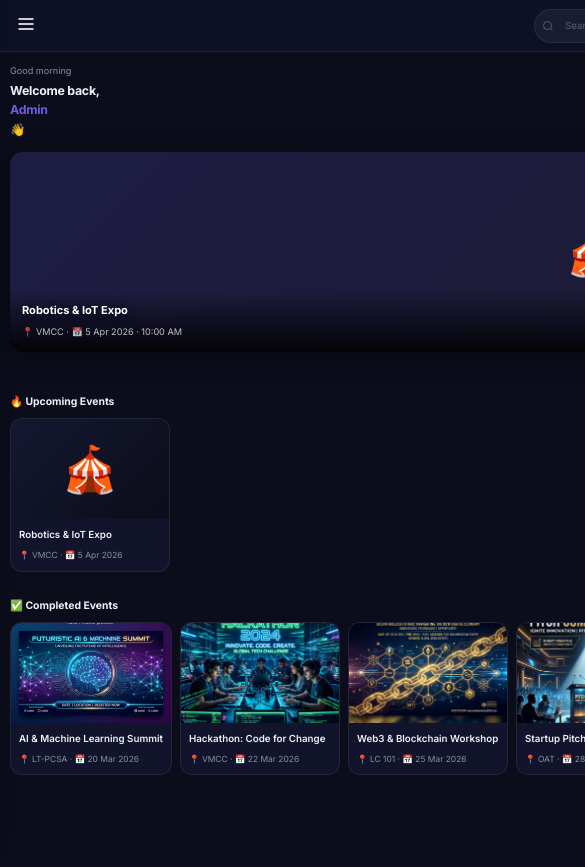
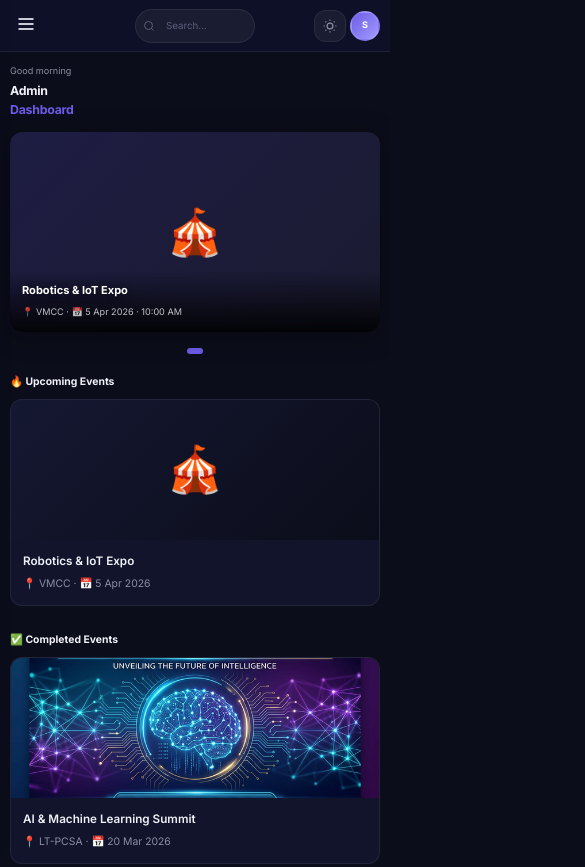
Before and after one commit to Preetamrangapur/vanarrika_2k26, a plain HTML site: page admin.html in a window 390 px wide. Shown: the top 867 px of the page, 585 px wide, since content can reach past the window. Before the commit the page ends 844 px from the top, so only its background shows below. Drawn offline with Linux system fonts and the light colour scheme; sample sign-in values are in the browser's storage.

Commit message:
feat: make home page strictly mobile responsive

```diff
--- a/admin.html
+++ b/admin.html
@@ -48,7 +48,7 @@
     <main class="content">
       <!-- HOME -->
       <div class="section-content active" id="sec-home">
-        <div class="welcome"><p class="welcome__greeting" id="adminGreeting">Good evening</p><h1 class="welcome__title">Welcome back, <span>Admin</span> 👋</h1></div>
+        <div class="welcome"><p class="welcome__greeting" id="adminGreeting">Good evening</p><h1 class="welcome__title">Admin <span>Dashboard</span></h1></div>
         <div id="featuredSliderContainer" class="mb-20"></div>
         <div id="noticesBannerHome" class="mb-20"></div>
         <div class="section-title">🔥 Upcoming Events</div>
@@ -60,7 +60,7 @@
       <div class="section-content" id="sec-dashboard">
         <div class="welcome"><h1 class="welcome__title">📊 <span>Overview</span></h1></div>
         <div class="stats-row" id="statsRow"></div>
-        <div style="display:grid;grid-template-columns:1fr 1fr;gap:20px" id="dashboardGrid">
+        <div class="dashboard-grid" id="dashboardGrid">
           <div class="panel"><div class="panel__header"><div class="panel__title">📅 Recent Events</div></div><div class="panel__body--flush" id="recentEventsList"></div></div>
           <div class="panel"><div class="panel__header"><div class="panel__title">🕒 Recent Activity</div></div><div class="panel__body" id="activityTimeline"></div></div>
         </div>
--- a/styles/dashboard.css
+++ b/styles/dashboard.css
@@ -135,6 +135,7 @@ ul{list-style:none}
 
 /* ---------- STATS CARDS ---------- */
 .stats-row{display:grid;grid-template-columns:repeat(4,1fr);gap:20px;margin-bottom:28px}
+.dashboard-grid { display: grid; grid-template-columns: repeat(2, 1fr); gap: 20px; }
 .stat-card{background:var(--bg-card);backdrop-filter:blur(16px);border:1px solid var(--border);border-radius:var(--radius-lg);padding:22px;transition:var(--transition);cursor:default;position:relative;overflow:hidden}
 .stat-card::before{content:'';position:absolute;top:0;left:0;right:0;height:3px;border-radius:3px 3px 0 0;opacity:0;transition:opacity .3s}
 .stat-card:nth-child(1)::before{background:var(--accent);opacity:1}
@@ -638,6 +639,7 @@ ul{list-style:none}
   .event-grid { grid-template-columns: 1fr; }
   .settings-grid { grid-template-columns: 1fr; }
   .coordinator-cards { grid-template-columns: 1fr; }
+  .dashboard-grid { grid-template-columns: 1fr; }
   .gallery-grid { grid-template-columns: repeat(2, 1fr); gap: 8px; }
   .loc-grid { grid-template-columns: repeat(2, 1fr); }
 }
@@ -1058,30 +1060,32 @@ ul{list-style:none}
 
   /* Scroll Row */
   .scroll-row {
-    gap: 8px;
+    display: grid;
+    grid-template-columns: repeat(auto-fill, minmax(280px, 1fr));
+    gap: 12px;
     padding-bottom: 6px;
-    -webkit-overflow-scrolling: touch;
+    overflow-x: hidden;
   }
 
   .scroll-card {
-    min-width: 160px;
+    min-width: 100%;
     border-radius: var(--radius-md);
   }
 
   .scroll-card__img {
-    height: 100px;
+    height: 140px;
   }
 
   .scroll-card__body {
-    padding: 8px;
+    padding: 12px;
   }
 
   .scroll-card__title {
-    font-size: 0.75rem;
+    font-size: 0.9rem;
   }
 
   .scroll-card__meta {
-    font-size: 0.65rem;
+    font-size: 0.8rem;
   }
 
   /* Panels */
@@ -1530,15 +1534,15 @@ ul{list-style:none}
   }
 
   .scroll-card {
-    min-width: 140px;
+    min-width: 100%;
   }
 
   .scroll-card__img {
-    height: 80px;
+    height: 120px;
   }
 
   .scroll-card__body {
-    padding: 6px;
+    padding: 10px;
   }
 
   .panel {
```
Also changed, not shown: student.html (+1 -1 lines), teacher.html (+1 -1 lines).
